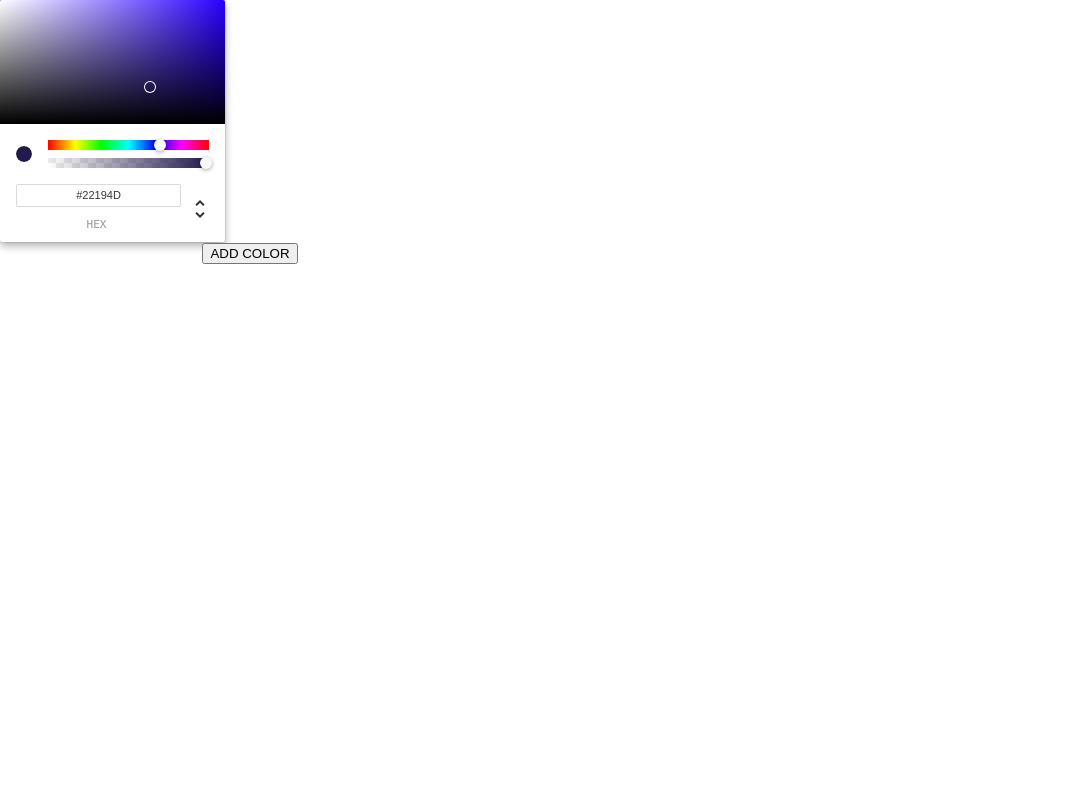
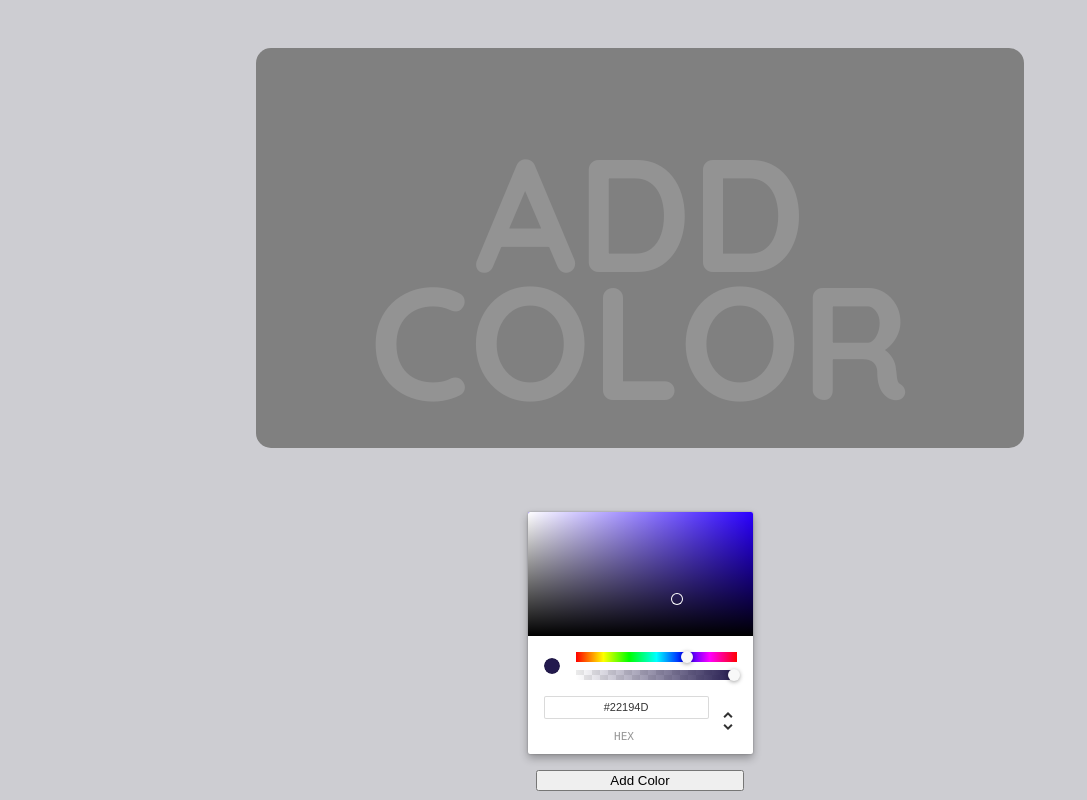
Before and after one commit to OlaFro/React-color-palette-generator, a React (Create React App) app: page / in a window 1280 px wide. Shown: the whole page, without its empty margins (0-1087 px from the left). Built offline with nearby package versions, Linux system fonts and the light colour scheme.

Commit message:
refracored into components, JSS added, limit to the palette

```diff
--- a/public/index.html
+++ b/public/index.html
@@ -8,6 +8,12 @@
     <meta
       name="description"
       content="Web site created using create-react-app"
+    />
+    <link rel="preconnect" href="https://fonts.gstatic.com" />
+    <link rel="preconnect" href="https://fonts.gstatic.com" />
+    <link
+      href="https://fonts.googleapis.com/css2?family=Quicksand:wght@700&display=swap"
+      rel="stylesheet"
     />
     <link rel="apple-touch-icon" href="%PUBLIC_URL%/logo192.png" />
     <!--
--- a/src/ColorPicker.js
+++ b/src/ColorPicker.js
@@ -1,75 +1,31 @@
 import React from "react";
 import { ChromePicker } from "react-color";
-import { useState } from "react";
 import { withStyles } from "@material-ui/core/styles";
-import "./ColorPicker.css";
+import styles from "./styles/ColorPickerStyles";
 const { v4: uuid4 } = require("uuid");
 
-const styles = {
-  picker: {
-    width: "500px",
-  },
+function ColorPicker(props) {
+  const { classes, pickedColor, palette, handleClick, maxColors } = props;
 
-  box: {
-    width: "10rem",
-    height: "10rem",
-  },
-
-  display: {
-    display: "flex",
-  },
-
-  click: {
-    cursor: "pointer",
-  },
-};
-
-function ColorPicker(props) {
-  const [pickedColor, setPickedColor] = useState({});
-  const [palette, setPalette] = useState([]);
-
-  const { classes } = props;
-
-  function handleClick() {
-    setPalette([...palette, pickedColor]);
-  }
-
-  function deleteBox(id) {
-    const filtered = palette.filter((elem) => elem.id !== id);
-    setPalette(filtered);
-  }
+  const complete = palette.length >= maxColors;
 
   return (
-    <div>
-      <div className={classes.display}>
-        {console.log(palette)}
-        {palette.map((elem) => (
-          <div
-            className={classes.box}
-            style={{ backgroundColor: `${elem.color}` }}
-          >
-            <div>
-              <span
-                className={classes.click}
-                onClick={() => {
-                  deleteBox(elem.id);
-                }}
-              >
-                X
-              </span>
-            </div>
-          </div>
-        ))}
-      </div>
+    <div className={classes.ColorPickerCont}>
       <div className={classes.picker}>
         <ChromePicker
           color={pickedColor.color}
           onChange={(newColor) =>
-            setPickedColor({ color: newColor.hex, id: uuid4() })
+            props.setPickedColor({ color: newColor.hex, id: uuid4() })
           }
         />
-        <button onClick={handleClick}>ADD COLOR</button>
       </div>
+      <button
+        disabled={complete}
+        className={classes.button}
+        onClick={handleClick}
+      >
+        {complete ? "Palette Full" : "Add Color"}
+      </button>
     </div>
   );
 }
--- a/src/Generator.js
+++ b/src/Generator.js
@@ -1,12 +1,50 @@
 import React from "react";
 import ColorPicker from "./ColorPicker";
 import Palette from "./Palette";
+import { useState } from "react";
+import { withStyles } from "@material-ui/core/styles";
+import styles from "./styles/GeneratorStyles";
 
-export default function Generator() {
+function Generator(props) {
+  const { classes } = props;
+
+  const [pickedColor, setPickedColor] = useState({});
+  const [palette, setPalette] = useState([]);
+  const [complete, setComplete] = useState(false);
+
+  function handleClick() {
+    setPalette([...palette, pickedColor]);
+    if (palette.length === 4) {
+      setComplete(true);
+    }
+  }
+
+  function deleteBox(id) {
+    const filtered = palette.filter((elem) => elem.id !== id);
+    setPalette(filtered);
+    if (palette.length <= 4) {
+      setComplete(false);
+    }
+  }
+
   return (
-    <div>
-      <Palette />
-      <ColorPicker />
+    <div className={classes.root}>
+      <Palette
+        palette={palette}
+        setPalette={setPalette}
+        deleteBox={deleteBox}
+      />
+      <ColorPicker
+        pickedColor={pickedColor}
+        setPickedColor={setPickedColor}
+        palette={palette}
+        setPalette={setPalette}
+        handleClick={handleClick}
+        complete={complete}
+        maxColors={5}
+      />
     </div>
   );
 }
+
+export default withStyles(styles)(Generator);
--- a/src/Palette.js
+++ b/src/Palette.js
@@ -1,5 +1,39 @@
 import React from "react";
+import { withStyles } from "@material-ui/core/styles";
+import IconButton from "@material-ui/core/IconButton";
+import DeleteIcon from "@material-ui/icons/Delete";
+import styles from "./styles/PaletteStyles.js";
 
-export default function Palette() {
-  return <div></div>;
+function Palette(props) {
+  const { classes, palette, deleteBox } = props;
+  return (
+    <div>
+      <div className={classes.display}>
+        {palette.length === 0 && (
+          <span className={classes.info}>ADD COLOR</span>
+        )}
+        {palette.map((elem) => (
+          <div
+            className={classes.box}
+            style={{ backgroundColor: `${elem.color}` }}
+          >
+            <div>
+              <span>{`${elem.color}`}</span>
+            </div>
+            <div>
+              <IconButton aria-label="delete" style={{ color: "white" }}>
+                <DeleteIcon
+                  onClick={() => {
+                    deleteBox(elem.id);
+                  }}
+                />
+              </IconButton>
+            </div>
+          </div>
+        ))}
+      </div>
+    </div>
+  );
 }
+
+export default withStyles(styles)(Palette);
--- /dev/null
+++ b/src/styles/ColorPickerStyles.js
@@ -0,0 +1,17 @@
+export default {
+  ColorPickerCont: {
+    display: "flex",
+    flexDirection: "column",
+    alignItems: "center",
+    width: "250px",
+  },
+
+  picker: {
+    margin: "1rem 0",
+  },
+
+  button: {
+    width: "13rem",
+    margin: "0rem auto",
+  },
+};
--- /dev/null
+++ b/src/styles/GeneratorStyles.js
@@ -0,0 +1,9 @@
+export default {
+  root: {
+    height: "100vh",
+    display: "flex",
+    flexDirection: "column",
+    alignItems: "center",
+    backgroundColor: "#CDCDD2",
+  },
+};
--- /dev/null
+++ b/src/styles/PaletteStyles.js
@@ -0,0 +1,40 @@
+export default {
+  box: {
+    width: "20%",
+    height: "100%",
+    display: "flex",
+    flexDirection: "column",
+    color: "white",
+    textTransform: "uppercase",
+    fontFamily: "'Quicksand', monospace",
+    justifyContent: "space-around",
+    alignItems: "space-around",
+  },
+
+  display: {
+    margin: "3rem 0",
+    display: "flex",
+    borderRadius: "15px",
+    width: "60vw",
+    height: "50vh",
+    position: "relative",
+    flexWrap: "wrap",
+    backgroundColor: "grey",
+  },
+
+  click: {
+    cursor: "pointer",
+  },
+
+  info: {
+    fontSize: "10em",
+    textAlign: "center",
+    fontFamily: "'Quicksand', monospace",
+    color: "rgba(255,255,255,0.15)",
+    position: "absolute",
+    left: "50%",
+    top: "25%",
+    transform: "translateX(-50%)",
+    lineHeight: "80%",
+  },
+};
```
Also changed, not shown: src/ColorPicker.css (deleted, +0 -16 lines).
